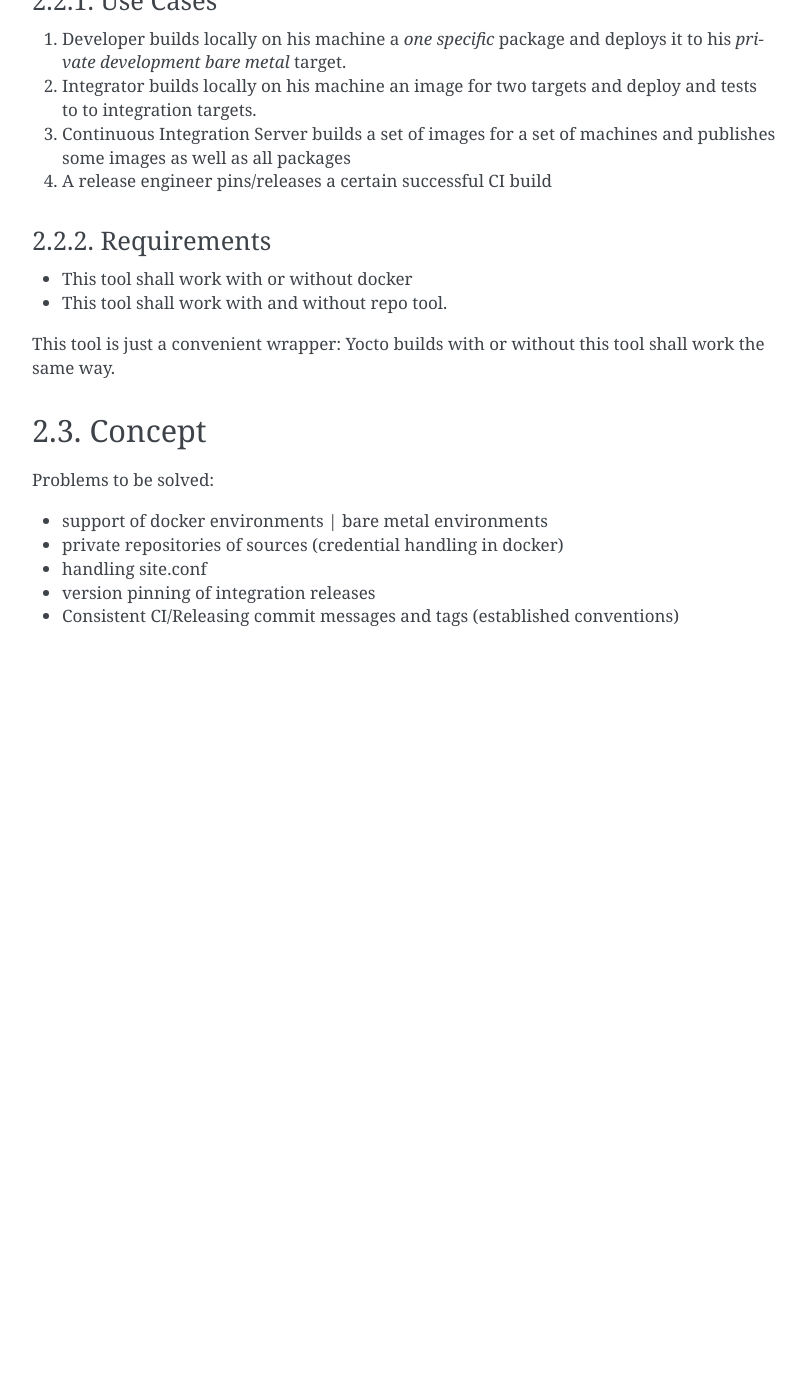
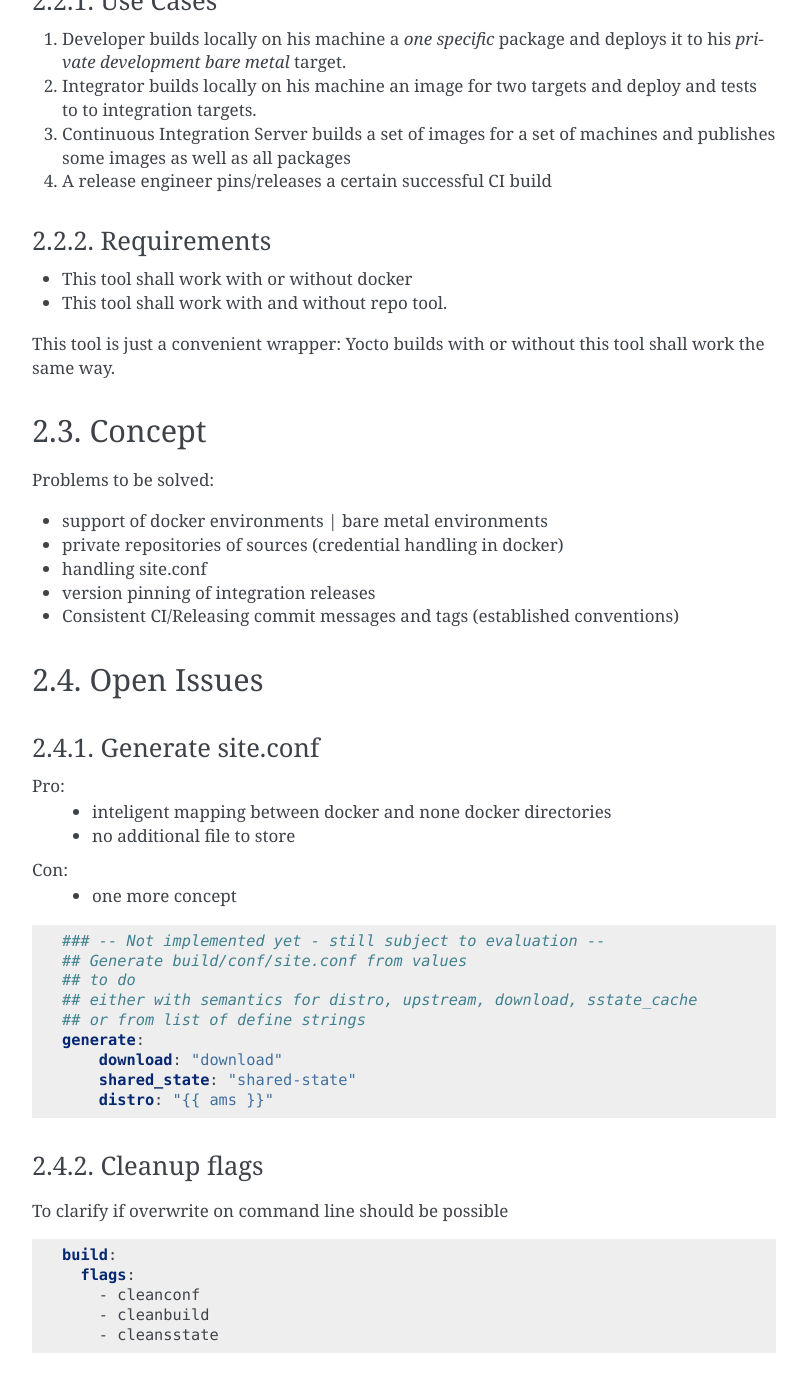
Before and after one commit to almedso/ronto, a Sphinx documentation site: the page built from docs/source/architecture/index.rst, in a window 1280 px wide and 1400 px high, scrolled down 1825 px. Shown: the top 1392 px of the window, without its empty margins (346-1153 px from the left). Built offline with Sphinx 7.4.7, drawn with Linux system fonts in a browser that asks for light colours; pages that are not in the unit, such as notebooks, are missing from menus; before the commit the page ends 2493 px from its top, so only the background shows below that.

Commit message:
Update documentation
- Restructure user guide
- Update contribution
- Cleanup of some errors
- Remove coverage link

```diff
--- a/docs/source/architecture/index.rst
+++ b/docs/source/architecture/index.rst
@@ -16,4 +16,6 @@ Nevertheless, it is the home to understand some backgrounds, ideas better.
 
     This section does not claim to be up to date.
 
-.. include:: concept.rst
+.. include :: concept.rst
+
+.. include :: openissues.rst
--- /dev/null
+++ b/docs/source/architecture/openissues.rst
@@ -0,0 +1,37 @@
+Open Issues
+===========
+
+Generate site.conf
+------------------
+
+Pro:
+  - inteligent mapping between docker and none docker directories
+  - no additional file to store
+Con:
+  - one more concept
+
+.. code :: yaml
+
+    ### -- Not implemented yet - still subject to evaluation --
+    ## Generate build/conf/site.conf from values
+    ## to do
+    ## either with semantics for distro, upstream, download, sstate_cache
+    ## or from list of define strings
+    generate:
+        download: "download"
+        shared_state: "shared-state"
+        distro: "{{ ams }}"
+
+
+Cleanup flags
+-------------
+
+To clarify if overwrite on command line should be possible
+
+.. code :: yaml
+
+    build:
+      flags:
+        - cleanconf
+        - cleanbuild
+        - cleansstate
--- a/docs/source/dev/index.rst
+++ b/docs/source/dev/index.rst
@@ -60,8 +60,6 @@ Use the Makefile convenience rule to run the tests.
 .. code-block:: console
 
     (venv) $ make check-coverage
-
-The test code coverage report can be found `here <../coverage/coverage.html>`_
 
 
 .. _style-compliance-label:
--- a/docs/source/index.rst
+++ b/docs/source/index.rst
@@ -13,8 +13,8 @@ It is like Yocto which is the prefix for 10^-24 of something.
 
    user/index
    architecture/index
-   api/index
    dev/index
+   api/modules
 
 
 Quick Start
```
Also changed, not shown: CONTRIBUTING.rst (+10 -0 lines), docs/source/user/index.rst (+30 -1 lines), docs/source/user/rontofile.rst (+69 -37 lines), 1 other file.
